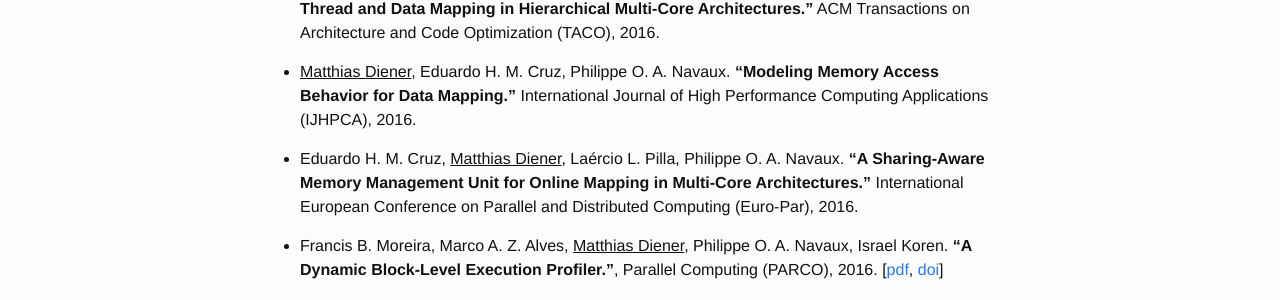
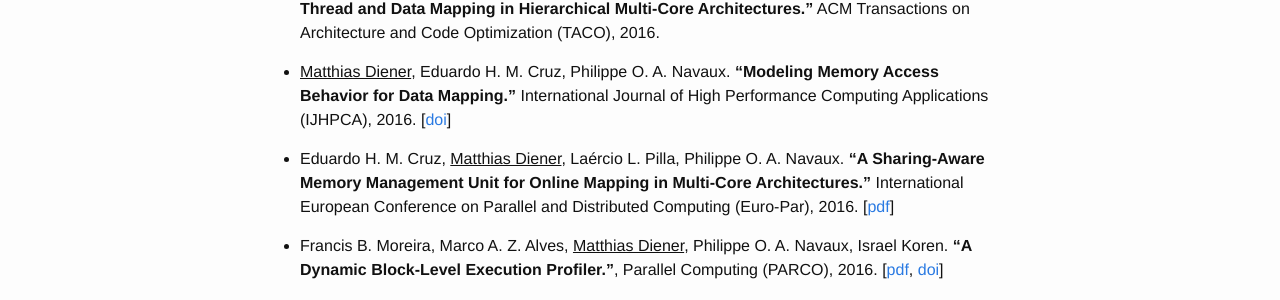
Before and after one commit to matthiasdiener/matthiasdiener.github.io, a Jekyll site: the page built from publications.md, in a window 1280 px wide and 900 px high. Shown: the part 289-589 px from the top of the window. Built offline with Jekyll 4.4.1, drawn with Linux system fonts in a browser that asks for light colours; some of the changed text lies outside the part shown.

Commit message:
fix doi + europar pdf

```diff
--- a/publications.md
+++ b/publications.md
@@ -9,9 +9,9 @@ title: Publications
 
 * Eduardo H. M. Cruz, <u>Matthias Diener</u>, Laércio L. Pilla, Philippe O. A. Navaux. **“Hardware-Assisted Thread and Data Mapping in Hierarchical Multi-Core Architectures.”** ACM Transactions on Architecture and Code Optimization (TACO), 2016.
 
-* <u>Matthias Diener</u>, Eduardo H. M. Cruz, Philippe O. A. Navaux. **“Modeling Memory Access Behavior for Data Mapping.”** International Journal of High Performance Computing Applications (IJHPCA), 2016.
+* <u>Matthias Diener</u>, Eduardo H. M. Cruz, Philippe O. A. Navaux. **“Modeling Memory Access Behavior for Data Mapping.”** International Journal of High Performance Computing Applications (IJHPCA), 2016. [[doi](http://dx.doi.org/10.1177/1094342016640056)]
 
-* Eduardo H. M. Cruz, <u>Matthias Diener</u>, Laércio L. Pilla, Philippe O. A. Navaux. **“A Sharing-Aware Memory Management Unit for Online Mapping in Multi-Core Architectures.”** International European Conference on Parallel and Distributed Computing (Euro-Par), 2016.
+* Eduardo H. M. Cruz, <u>Matthias Diener</u>, Laércio L. Pilla, Philippe O. A. Navaux. **“A Sharing-Aware Memory Management Unit for Online Mapping in Multi-Core Architectures.”** International European Conference on Parallel and Distributed Computing (Euro-Par), 2016. [[pdf](../files/2016-Europar-SAMMU.pdf)]
 
 * Francis B. Moreira, Marco A. Z. Alves, <u>Matthias Diener</u>, Philippe O. A. Navaux, Israel Koren. **“A Dynamic Block-Level Execution Profiler.”**, Parallel Computing (PARCO), 2016. [[pdf](../files/2016-PARCO-DBLEP.pdf), [doi](http://dx.doi.org/10.1016/j.parco.2016.01.010)]
 
@@ -69,9 +69,9 @@ title: Publications
 
 # 2013
 
-* Marco A. Z. Alves, Carlos Villavieja, <u>Matthias Diener</u>, Philippe O. A. Navaux. **“Energy Efficient Last Level Caches via Last Read/Write Prediction.”** International Symposium on Computer Architecture and High Performance Computing (SBAC-PAD), 2013. [[pdf](../files/2014-SBAC-DEWP.pdf), [doi](http://dx.doi.org/]
+* Marco A. Z. Alves, Carlos Villavieja, <u>Matthias Diener</u>, Philippe O. A. Navaux. **“Energy Efficient Last Level Caches via Last Read/Write Prediction.”** International Symposium on Computer Architecture and High Performance Computing (SBAC-PAD), 2013. [[pdf](../files/2014-SBAC-DEWP.pdf), [doi](http://dx.doi.org/10.1109/SBAC-PAD.2013.12)]
 
-* **SPCD**: <u>Matthias Diener</u>, Eduardo H. M. Cruz, Philippe O. A. Navaux. **“Communication-Based Mapping using Shared Pages.”** International Parallel & Distributed Processing Symposium (IPDPS), 2013. [[pdf](../files/2013-IPDPS-SPCD.pdf), [ppt](../files/2013-IPDPS-SPCD-presentation.pdf), [doi](http://dx.doi.org/10.1109/SBAC-PAD.2013.12)]
+* **SPCD**: <u>Matthias Diener</u>, Eduardo H. M. Cruz, Philippe O. A. Navaux. **“Communication-Based Mapping using Shared Pages.”** International Parallel & Distributed Processing Symposium (IPDPS), 2013. [[pdf](../files/2013-IPDPS-SPCD.pdf), [ppt](../files/2013-IPDPS-SPCD-presentation.pdf), [doi](http://dx.doi.org/10.1109/10.1109/IPDPS.2013.57)]
 
 * Anselm Busse, Jan H. Schönherr, <u>Matthias Diener</u>, Gero Mühl, Jan Richling. **“Analyzing Resource Interdependencies in Multi-Core Architectures to Improve Scheduling Decisions.”** ACM Symposium on Applied Computing (SAC), 2013. [[pdf](../files/2013-SAC-Quadbench.pdf), [doi](http://dx.doi.org/10.1145/2480362.2480661)]
 
```
Also changed, not shown: 1 other file.
